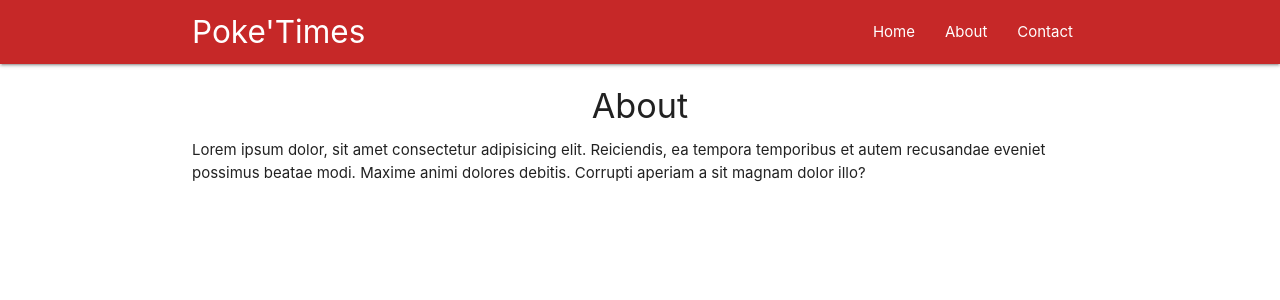
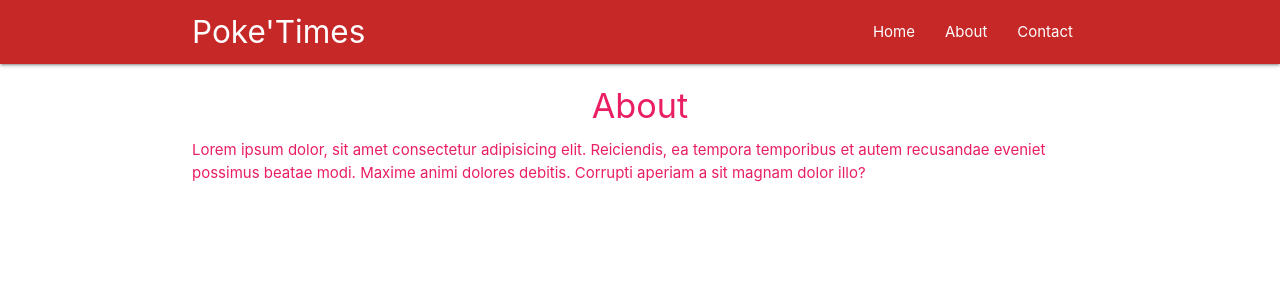
Before and after one commit to murashko/ReactJS, a React (Create React App) app in the folder React-Redux/poketimes/: page /about in a window 1280 px wide. Shown: the top 300 px of the page. Built offline with nearby package versions, Linux system fonts and the light colour scheme.

Commit message:
lesson 28

```diff
--- a/React-Redux/poketimes/src/components/About.js
+++ b/React-Redux/poketimes/src/components/About.js
@@ -1,4 +1,5 @@
 import React from 'react';
+import Rainbow from '../hoc/Rainbow';
 
 function About() {
 	return (
@@ -9,4 +10,4 @@
 	);
 }
 
-export default About;
+export default Rainbow(About);
--- /dev/null
+++ b/React-Redux/poketimes/src/hoc/Rainbow.js
@@ -0,0 +1,16 @@
+import React from 'react';
+
+const Rainbow = (WrapppedComponent) => {
+	const colours = ['red', 'pink', 'orange', 'blur', 'green', 'yellow'];
+	const randomColour = colours[Math.floor(Math.random() * 5)];
+	const className = randomColour + '-text';
+	return (props) => {
+		return (
+			<div className={className}>
+				<WrapppedComponent {...props}/>
+			</div>
+		);
+	}
+}
+
+export default Rainbow;
```
